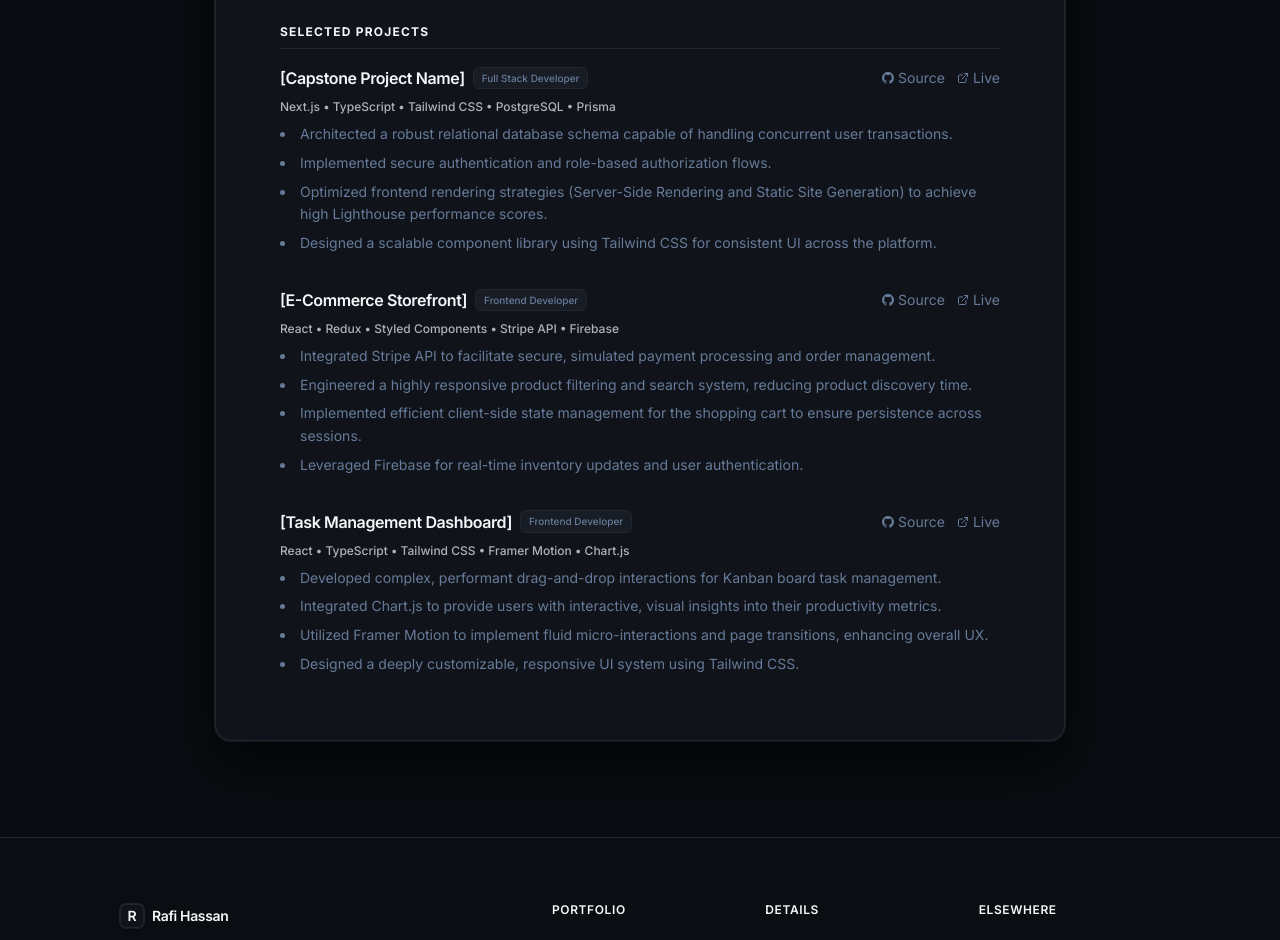
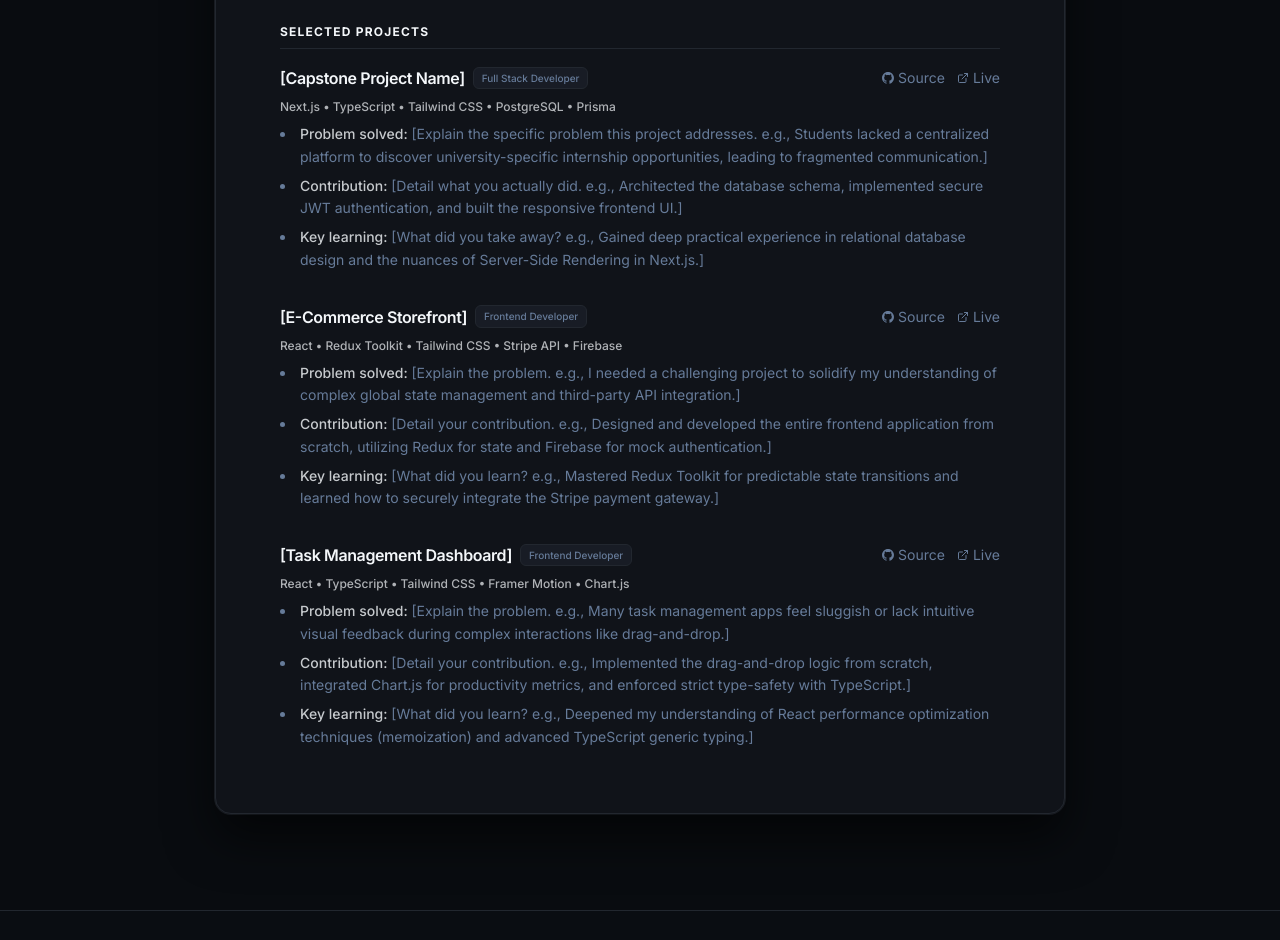
Before and after one commit to mahmudulhasanmaruf78/Portfolio, a Next.js app: page /resume in a window 1280 px wide. Shown: the part 1500-2440 px from the top of the page. Built offline with nearby package versions, Linux system fonts and the light colour scheme.

Commit message:
style: polish UI/UX and improve portfolio presentation

```diff
--- a/app/resume/page.tsx
+++ b/app/resume/page.tsx
@@ -161,11 +161,15 @@ export default function ResumePage() {
                       </div>
                       <p className="text-xs font-medium text-foreground/70 mb-2">{project.stack.join(' • ')}</p>
                       <ul className="space-y-1.5 list-disc list-outside ml-4">
-                        {project.highlights.map((highlight, j) => (
-                          <li key={j} className="text-sm text-muted-foreground leading-relaxed pl-1">
-                            {highlight}
-                          </li>
-                        ))}
+                        <li className="text-sm text-muted-foreground leading-relaxed pl-1">
+                          <span className="font-medium text-foreground/80">Problem solved: </span>{project.problem}
+                        </li>
+                        <li className="text-sm text-muted-foreground leading-relaxed pl-1">
+                          <span className="font-medium text-foreground/80">Contribution: </span>{project.contribution}
+                        </li>
+                        <li className="text-sm text-muted-foreground leading-relaxed pl-1">
+                          <span className="font-medium text-foreground/80">Key learning: </span>{project.learned}
+                        </li>
                       </ul>
                     </div>
                   ))}
--- a/lib/data/projects.ts
+++ b/lib/data/projects.ts
@@ -3,8 +3,7 @@
 export type Project = {
   id: string
   title: string
-  description: string
-  longDescription: string
+  description: string // Short summary for the card
   role: string
   year: string
   category: string[]
@@ -13,17 +12,20 @@ export type Project = {
   featured: boolean
   github?: string
   demo?: string
-  highlights: string[]
+
+  // Detailed Breakdown for Modal
+  problem: string
+  solution: string
+  contribution: string
+  challenges: string
+  learned: string
 }
 
 export const projects: Project[] = [
   {
     id: 'capstone-project',
     title: '[Capstone Project Name]',
-    description:
-      'A comprehensive full-stack platform designed to [solve a specific problem, e.g., streamline campus recruitment]. Built with modern web technologies for high performance and scalability.',
-    longDescription:
-      'This application serves as my final-year engineering capstone project. It addresses the inefficiencies in [specific domain] by providing a centralized, intuitive platform. I led the architectural design and full-stack implementation, ensuring the system is both performant and easily maintainable. The backend utilizes [Technology] to handle complex relational data, while the frontend delivers a seamless, responsive experience using [Technology].',
+    description: 'A comprehensive full-stack platform designed to [solve a specific problem, e.g., streamline campus recruitment].',
     role: 'Full Stack Developer',
     year: '2025',
     category: ['Full Stack', 'University', 'Web App'],
@@ -32,42 +34,34 @@ export const projects: Project[] = [
     featured: true,
     github: '[https://github.com/yourusername/capstone]',
     demo: '[https://your-capstone-demo.vercel.app]',
-    highlights: [
-      'Architected a robust relational database schema capable of handling concurrent user transactions.',
-      'Implemented secure authentication and role-based authorization flows.',
-      'Optimized frontend rendering strategies (Server-Side Rendering and Static Site Generation) to achieve high Lighthouse performance scores.',
-      'Designed a scalable component library using Tailwind CSS for consistent UI across the platform.',
-    ],
+    problem: '[Explain the specific problem this project addresses. e.g., Students lacked a centralized platform to discover university-specific internship opportunities, leading to fragmented communication.]',
+    solution: '[Describe your solution. e.g., Developed a centralized web portal where administrators can post opportunities and students can apply with a single click, managed through a custom dashboard.]',
+    contribution: '[Detail what you actually did. e.g., Architected the database schema, implemented secure JWT authentication, and built the responsive frontend UI.]',
+    challenges: '[Mention a technical hurdle. e.g., Optimizing database queries for the search filtering system without degrading performance on the student dashboard.]',
+    learned: '[What did you take away? e.g., Gained deep practical experience in relational database design and the nuances of Server-Side Rendering in Next.js.]',
   },
   {
     id: 'ecommerce-platform',
     title: '[E-Commerce Storefront]',
-    description:
-      'A modern e-commerce storefront featuring a fully functional shopping cart, secure checkout process, and an intuitive product filtering system.',
-    longDescription:
-      'Developed a modern e-commerce web application to deepen my understanding of state management and payment gateway integrations. The platform provides a seamless shopping experience from product discovery to secure checkout. By utilizing [Technology, e.g., Redux Toolkit or Zustand], I managed complex client-side state for the shopping cart and user sessions. The project demonstrates my ability to build consumer-facing applications that prioritize user experience and security.',
+    description: 'A modern e-commerce storefront featuring a functional shopping cart, secure checkout, and product filtering.',
     role: 'Frontend Developer',
     year: '2024',
     category: ['Frontend', 'Personal', 'E-Commerce'],
-    stack: ['React', 'Redux', 'Styled Components', 'Stripe API', 'Firebase'],
+    stack: ['React', 'Redux Toolkit', 'Tailwind CSS', 'Stripe API', 'Firebase'],
     status: 'Completed',
     featured: true,
     github: '[https://github.com/yourusername/ecommerce]',
     demo: '[https://your-ecommerce-demo.vercel.app]',
-    highlights: [
-      'Integrated Stripe API to facilitate secure, simulated payment processing and order management.',
-      'Engineered a highly responsive product filtering and search system, reducing product discovery time.',
-      'Implemented efficient client-side state management for the shopping cart to ensure persistence across sessions.',
-      'Leveraged Firebase for real-time inventory updates and user authentication.',
-    ],
+    problem: '[Explain the problem. e.g., I needed a challenging project to solidify my understanding of complex global state management and third-party API integration.]',
+    solution: '[Describe the solution. e.g., Built a responsive, accessible e-commerce prototype that handles complex state like cart management, user sessions, and simulated payment processing.]',
+    contribution: '[Detail your contribution. e.g., Designed and developed the entire frontend application from scratch, utilizing Redux for state and Firebase for mock authentication.]',
+    challenges: '[Mention a challenge. e.g., Ensuring the shopping cart state remained synchronized across different browser tabs and persisted through page refreshes.]',
+    learned: '[What did you learn? e.g., Mastered Redux Toolkit for predictable state transitions and learned how to securely integrate the Stripe payment gateway.]',
   },
   {
     id: 'task-management-dashboard',
     title: '[Task Management Dashboard]',
-    description:
-      'A productivity application enabling users to organize tasks, manage project boards, and track progress with interactive data visualization.',
-    longDescription:
-      'Created a comprehensive task management dashboard inspired by industry-leading productivity tools. This project was built to master complex UI interactions and data visualization in React. The application allows users to create tasks, organize them into Kanban boards, and view productivity metrics through interactive charts. I focused heavily on creating fluid drag-and-drop interactions and ensuring the application remains responsive across all devices.',
+    description: 'A productivity application enabling users to organize tasks, manage Kanban boards, and track progress.',
     role: 'Frontend Developer',
     year: '2024',
     category: ['Frontend', 'Personal', 'Dashboard'],
@@ -76,20 +70,16 @@ export const projects: Project[] = [
     featured: true,
     github: '[https://github.com/yourusername/task-dashboard]',
     demo: '[https://your-dashboard-demo.vercel.app]',
-    highlights: [
-      'Developed complex, performant drag-and-drop interactions for Kanban board task management.',
-      'Integrated Chart.js to provide users with interactive, visual insights into their productivity metrics.',
-      'Utilized Framer Motion to implement fluid micro-interactions and page transitions, enhancing overall UX.',
-      'Designed a deeply customizable, responsive UI system using Tailwind CSS.',
-    ],
+    problem: '[Explain the problem. e.g., Many task management apps feel sluggish or lack intuitive visual feedback during complex interactions like drag-and-drop.]',
+    solution: '[Describe the solution. e.g., Created a highly interactive Kanban dashboard focused on fluid animations, immediate visual feedback, and clear data visualization.]',
+    contribution: '[Detail your contribution. e.g., Implemented the drag-and-drop logic from scratch, integrated Chart.js for productivity metrics, and enforced strict type-safety with TypeScript.]',
+    challenges: '[Mention a challenge. e.g., Managing the complex nested state of columns and cards during a drag-and-drop event without causing unnecessary re-renders.]',
+    learned: '[What did you learn? e.g., Deepened my understanding of React performance optimization techniques (memoization) and advanced TypeScript generic typing.]',
   },
   {
     id: 'algorithm-visualizer',
     title: '[Algorithm Visualizer]',
-    description:
-      'An educational tool that visually demonstrates how popular sorting and pathfinding algorithms execute in real-time.',
-    longDescription:
-      'Built an interactive algorithm visualizer as an educational resource to help computer science students better understand fundamental algorithms. The application visually demonstrates the step-by-step execution of sorting algorithms (like Quick Sort and Merge Sort) and pathfinding algorithms (like Dijkstra\'s and A*). This project challenged me to manage complex application state and optimize rendering performance to handle rapid DOM updates without lagging.',
+    description: 'An educational tool that visually demonstrates how sorting and pathfinding algorithms execute in real-time.',
     role: 'Frontend Developer',
     year: '2023',
     category: ['Frontend', 'University', 'Educational'],
@@ -98,19 +88,16 @@ export const projects: Project[] = [
     featured: false,
     github: '[https://github.com/yourusername/algo-visualizer]',
     demo: '[https://your-algo-visualizer.vercel.app]',
-    highlights: [
-      'Implemented core CS algorithms from scratch, ensuring accurate visual representation of execution steps.',
-      'Optimized rendering loops to handle high-frequency UI updates during algorithm visualization.',
-      'Designed intuitive controls allowing users to adjust algorithm speed and dynamically generate new datasets.',
-    ],
+    problem: '[Explain the problem. e.g., Abstract algorithms are notoriously difficult for beginner computer science students to conceptualize and trace mentally.]',
+    solution: '[Describe the solution. e.g., Built a web-based visualization tool that steps through algorithm execution frame-by-frame, highlighting active elements in the DOM.]',
+    contribution: '[Detail your contribution. e.g., Implemented the core sorting logic (Merge, Quick, Bubble) and designed the timing mechanism to animate the DOM manipulations.]',
+    challenges: '[Mention a challenge. e.g., Synchronizing the asynchronous delays (setTimeout) with the synchronous algorithm loops to create a smooth animation effect.]',
+    learned: '[What did you learn? e.g., Solidified my foundational knowledge of Data Structures & Algorithms while gaining hands-on experience with native DOM manipulation.]',
   },
   {
     id: 'university-management-system',
     title: '[University Management System]',
-    description:
-      'A robust backend system designed to manage student records, course registrations, and faculty scheduling for a university environment.',
-    longDescription:
-      'Developed as part of the Database Management Systems coursework, this project focuses entirely on backend architecture and database design. I architected a normalized relational database capable of handling complex queries related to student enrollment, grade tracking, and course prerequisite validation. The backend API provides secure endpoints for administrative operations, emphasizing data integrity and efficient query performance.',
+    description: 'A robust backend system designed to manage student records, course registrations, and faculty scheduling.',
     role: 'Backend Developer',
     year: '2023',
     category: ['Backend', 'University', 'Database'],
@@ -118,10 +105,10 @@ export const projects: Project[] = [
     status: 'Completed',
     featured: false,
     github: '[https://github.com/yourusername/university-backend]',
-    highlights: [
-      'Designed a highly normalized MySQL database schema to ensure data integrity across multiple related entities.',
-      'Developed secure RESTful API endpoints with JWT-based authentication and role-based access control (RBAC).',
-      'Wrote complex SQL queries and stored procedures for generating academic transcripts and validating course prerequisites.',
-    ],
+    problem: '[Explain the problem. e.g., University administration required a normalized database system to prevent data anomalies during peak course registration periods.]',
+    solution: '[Describe the solution. e.g., Architected a relational database schema and built a secure REST API to handle CRUD operations for students, faculty, and courses.]',
+    contribution: '[Detail your contribution. e.g., Designed the Entity-Relationship (ER) diagram, wrote complex SQL queries, and implemented JWT-based role authorization.]',
+    challenges: '[Mention a challenge. e.g., Designing the schema to handle complex many-to-many relationships, such as students registering for multiple courses with prerequisites.]',
+    learned: '[What did you learn? e.g., Gained practical experience in database normalization (3NF), writing efficient SQL queries, and securing API endpoints.]',
   },
 ]
```
Also changed, not shown: app/projects/ProjectsClient.tsx (+47 -18 lines), lib/data/learning.ts (+12 -2 lines).
